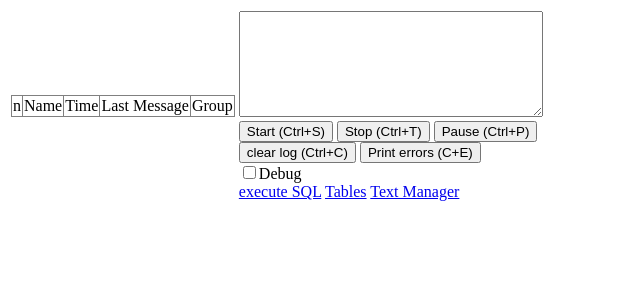
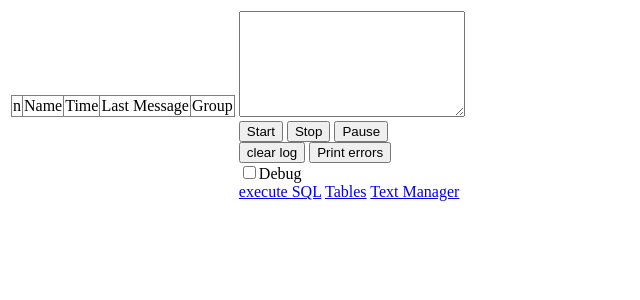
Before and after one commit to yan12125/test_yan, a PHP site: page /ui/alternate.php in a window 1280 px wide. Shown: the top 300 px of the page, without its empty margins (0-640 px from the left). Run offline with PHP 8.4, Linux system fonts and the light colour scheme; some libraries are stand-ins or nearby versions.

Commit message:
Remove shortcuts in alternate.php

```diff
--- a/lib/external.php
+++ b/lib/external.php
@@ -16,7 +16,6 @@ class External
         'ajaxq' => array('files' => array('jquery.ajaxq.js')),
         'simple_html_dom' => array('files' => array('simple_html_dom.php')),
         'parse_str' => array('files' => array('parse_str.js')),
-        'shortcut' => array('files' => array('shortcut.js')),
         'sprintf' => array('files' => array('sprintf.js'))
     );
 
--- a/ui/alternate.php
+++ b/ui/alternate.php
@@ -13,7 +13,7 @@
 <?php
 require '../common_inc.php';
 External::setRelativePath('..');
-echo External::loadJsCss('shortcut', 'sprintf');
+echo External::loadJsCss('sprintf');
 ?>
 <script>
 var users={};
@@ -296,7 +296,7 @@ function stop()
 
 function pause_or_resume()
 {
-    $('#btn_pause').val(window.pause?'Pause (Ctrl+P)':'Resume (Ctrl+P)');
+    $('#btn_pause').val(window.pause?'Pause':'Resume');
     window.pause = !window.pause;
 }
 
@@ -316,16 +316,12 @@ function printError()
 }
 
 $(document).on('ready', function(e){
-    $("#btn_start").on('click', update_userList);
-    $("#btn_stop").on('click', stop);
-    $('#btn_pause').on('click', pause_or_resume);
-    $("#btn_clearLog").on('click', clearLog);
-    $("#btn_print_error").on('click', printError);
-    shortcut.add('Ctrl+S', update_userList);
-    shortcut.add('Ctrl+T', stop);
-    shortcut.add('Ctrl+P', pause_or_resume);
-    shortcut.add('Ctrl+C', clearLog);
-    shortcut.add('Ctrl+E', printError);
+    var ids = [ '#btn_start', '#btn_stop', '#btn_pause', '#btn_clearLog', '#btn_print_error' ];
+    var functions = [ update_userList, stop, pause_or_resume, clearLog, printError ];
+    for(var i = 0; i < ids.length; i++)
+    {
+        $(ids[i]).on('click', functions[i]);
+    }
     $("#chk_debug").on('click', function(e){
         window.debug = ($('#chk_debug').attr('checked') === 'checked');
     });
@@ -364,11 +360,11 @@ $(document).on('ready', function(e){
         </td>
         <td align="left" valign="top">
             <textarea id="results" style="width:100%; height:100px" readonly="readonly" rows="10" cols="20"></textarea><br>
-            <input type="button" id="btn_start" value="Start (Ctrl+S)">
-            <input type="button" id="btn_stop" value="Stop (Ctrl+T)">
-            <input type="button" id="btn_pause" value="Pause (Ctrl+P)"><br>
-            <input type="button" id="btn_clearLog" value="clear log (Ctrl+C)">
-            <input type="button" id="btn_print_error" value="Print errors (C+E)"><br>
+            <input type="button" id="btn_start" value="Start">
+            <input type="button" id="btn_stop" value="Stop">
+            <input type="button" id="btn_pause" value="Pause"><br>
+            <input type="button" id="btn_clearLog" value="clear log">
+            <input type="button" id="btn_print_error" value="Print errors"><br>
             <input type="checkbox" id="chk_debug">Debug<br>
             <a href="sql.php">execute SQL</a>
             <a href="table.php">Tables</a>
```
